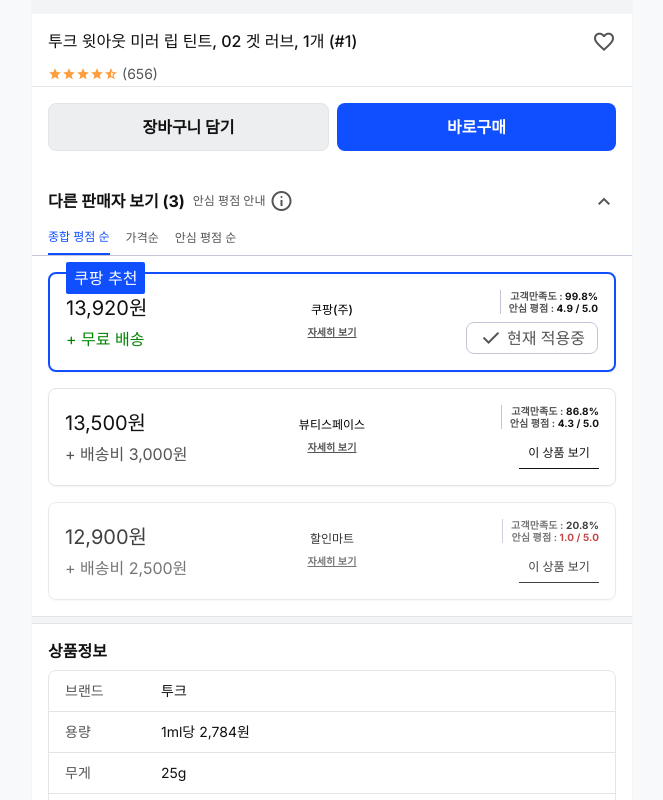
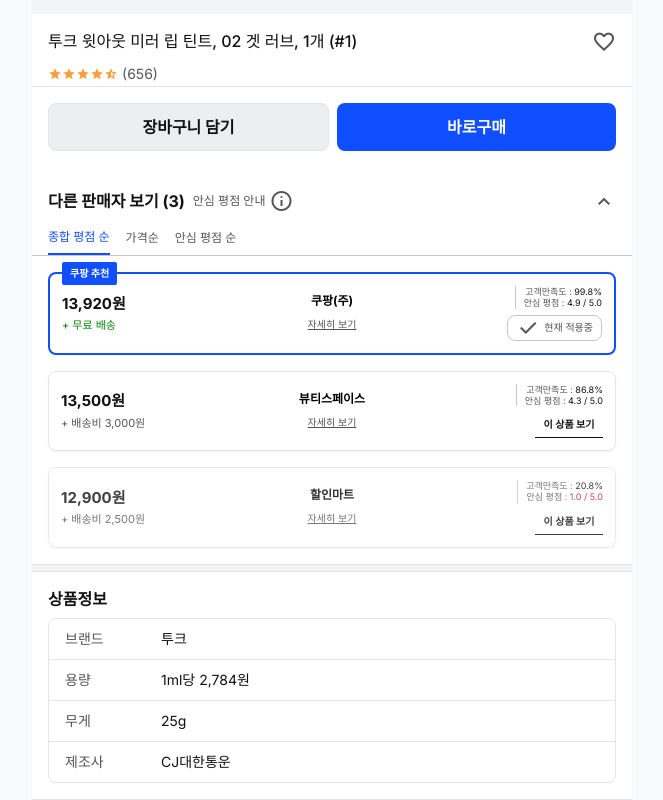
Before and after one commit to yoonhihi97/review-integrity-ux, a React (Vite) app: page /product/1 in a window 1280 px wide. Shown: the part 633-1433 px from the top of the page, without its empty margins (308-971 px from the left). Built offline with nearby package versions, Linux system fonts and the light colour scheme.

Commit message:
style: 작은 모바일 기기에서 찌그러지는 레이아웃 스타일 수정

```diff
--- a/src/pages/ProductDetail.tsx
+++ b/src/pages/ProductDetail.tsx
@@ -182,40 +182,40 @@
               {sortedOffers.map((offer) => (
                 <div
                   key={offer.id}
-                  className={`rounded-lg border p-4 relative shadow-sm flex items-center justify-between gap-4 ${
+                  className={`rounded-lg border p-3 relative shadow-sm flex items-center justify-between gap-2 ${
                     offer.current ? "border-2 border-primary-container" : "border-border-gray"
                   } ${offer.trustTone === "warn" ? "opacity-80" : ""}`}
                 >
                   {offer.badge && (
                     <div
-                      className={`absolute -top-3 left-4 font-label-xs px-2 py-1 rounded-sm ${
+                      className={`absolute -top-3 left-3 text-[10px] font-bold px-2 py-1 rounded-sm ${
                         offer.current ? "bg-primary text-white" : "bg-surface-container-high text-text-secondary"
                       }`}
                     >
                       {offer.badge}
                     </div>
                   )}
-                  <div className="flex-1">
-                    <div className="text-text-primary text-[20px] font-body-lg-bold">{offer.price}</div>
-                    <div className={`font-label-sm mt-1 ${offer.shippingTone === "free" ? "text-delivery-green" : "text-text-secondary"}`}>
+                  <div className="flex-1 min-w-0">
+                    <div className="text-text-primary text-[15px] font-bold truncate">{offer.price}</div>
+                    <div className={`text-[11px] mt-0.5 truncate ${offer.shippingTone === "free" ? "text-delivery-green" : "text-text-secondary"}`}>
                       {offer.shipping}
                     </div>
                   </div>
-                  <div className="flex-1 text-center">
-                    <div className="font-body-md-bold text-label-sm">{offer.name}</div>
+                  <div className="flex-1 min-w-0 text-center">
+                    <div className="text-[12px] font-bold truncate">{offer.name}</div>
                     <button
-                      className="text-text-secondary underline mt-1 text-label-xs"
+                      className="text-text-secondary underline mt-0.5 text-[10px]"
                       onClick={() => navigate(`/seller/${offer.id}`)}
                     >
                       자세히 보기
                     </button>
                   </div>
-                  <div className="flex-1 flex flex-col items-end gap-2">
-                    <div className="text-right border-l border-outline-variant pl-2 text-[10px]">
-                      <div className="text-label-xs text-text-secondary">
+                  <div className="flex-1 flex flex-col items-end gap-1.5 min-w-0">
+                    <div className="text-right border-l border-outline-variant pl-2 text-[9px] leading-tight">
+                      <div className="text-text-secondary whitespace-nowrap">
                         고객만족도 : <span className="text-text-primary">{offer.satisfaction}</span>
                       </div>
-                      <div className="text-label-xs text-text-secondary">
+                      <div className="text-text-secondary whitespace-nowrap">
                         안심 평점 :{" "}
                         <span className={offer.trustTone === "warn" ? "text-error" : "text-text-primary"}>
                           {offer.trustScore}
@@ -223,13 +223,13 @@
                       </div>
                     </div>
                     {offer.current ? (
-                      <div className="border border-outline-variant rounded-lg px-3 py-1 flex items-center justify-center gap-1 text-text-secondary font-label-sm whitespace-nowrap min-w-[80px] h-[32px]">
-                        <Icon name="check" className="text-[16px]" /> 현재 적용중
+                      <div className="border border-outline-variant rounded-lg px-2 py-1 flex items-center justify-center gap-1 text-text-secondary text-[10px] whitespace-nowrap min-w-[68px] h-[26px]">
+                        <Icon name="check" className="text-[13px]" /> 현재 적용중
                       </div>
                     ) : (
                       <button
                         onClick={() => navigate(`/product/${offer.id}`)}
-                        className="border-b border-text-primary text-text-primary font-body-md-bold text-label-sm py-1 flex items-center justify-center min-w-[80px] h-[32px]"
+                        className="border-b border-text-primary text-text-primary font-bold text-[10px] py-1 flex items-center justify-center min-w-[68px] h-[26px] whitespace-nowrap"
                       >
                         이 상품 보기
                       </button>
--- a/src/pages/SearchResults.tsx
+++ b/src/pages/SearchResults.tsx
@@ -269,10 +269,12 @@
                   )}
                 </div>
               )}
-              <div className="mt-1.5 flex items-center gap-1.5">
-                <StarRating rating={p.rating} size={14} />
-                <span className="text-[12px] text-text-secondary">({p.reviewCount})</span>
-                <span className={`border rounded px-1 text-[10px] font-bold ${TRUST_STYLE[p.trust.tone]}`}>
+              <div className="mt-1.5 flex items-center flex-wrap gap-x-1.5 gap-y-1">
+                <StarRating rating={p.rating} size={14} className="shrink-0" />
+                <span className="text-[12px] text-text-secondary shrink-0 whitespace-nowrap">({p.reviewCount})</span>
+                <span
+                  className={`border rounded px-1 text-[10px] font-bold shrink-0 whitespace-nowrap ${TRUST_STYLE[p.trust.tone]}`}
+                >
                   안심 평점 {p.trust.score.toFixed(1)} / 5.0
                 </span>
               </div>
```
